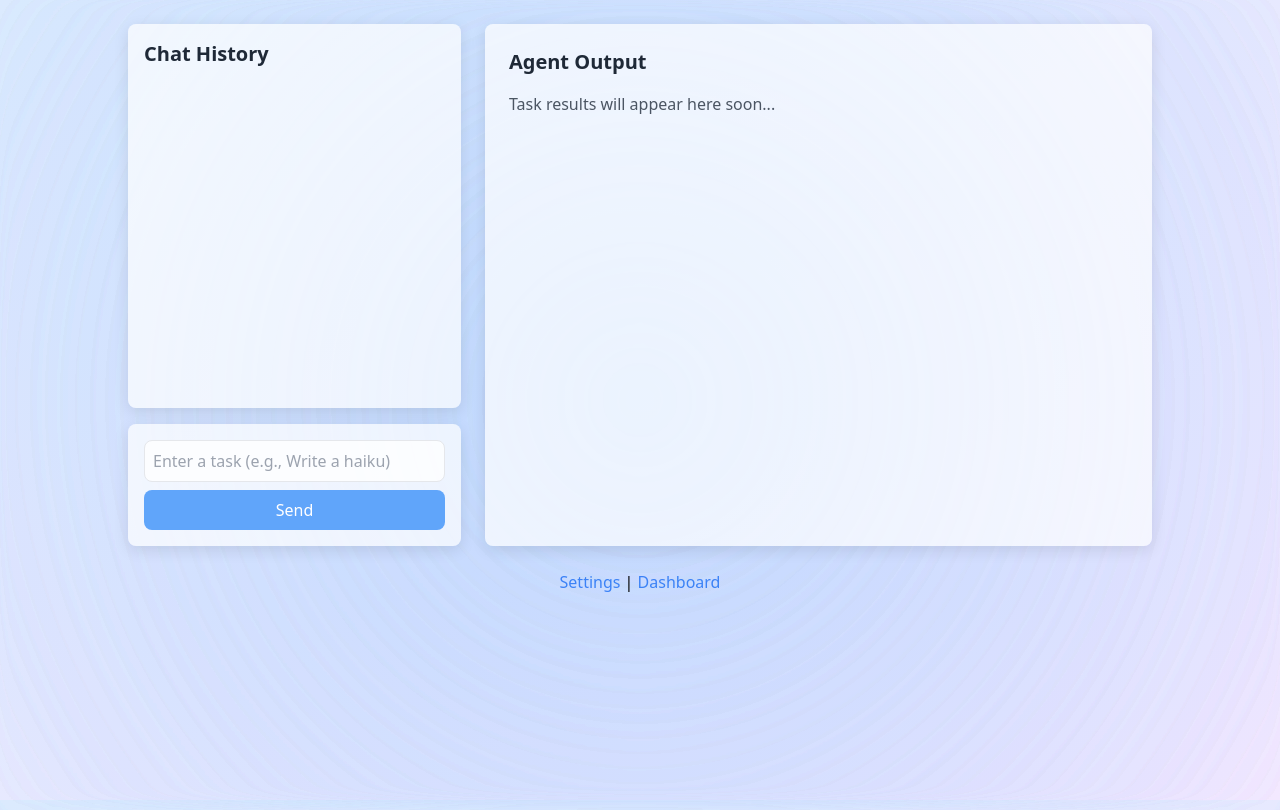
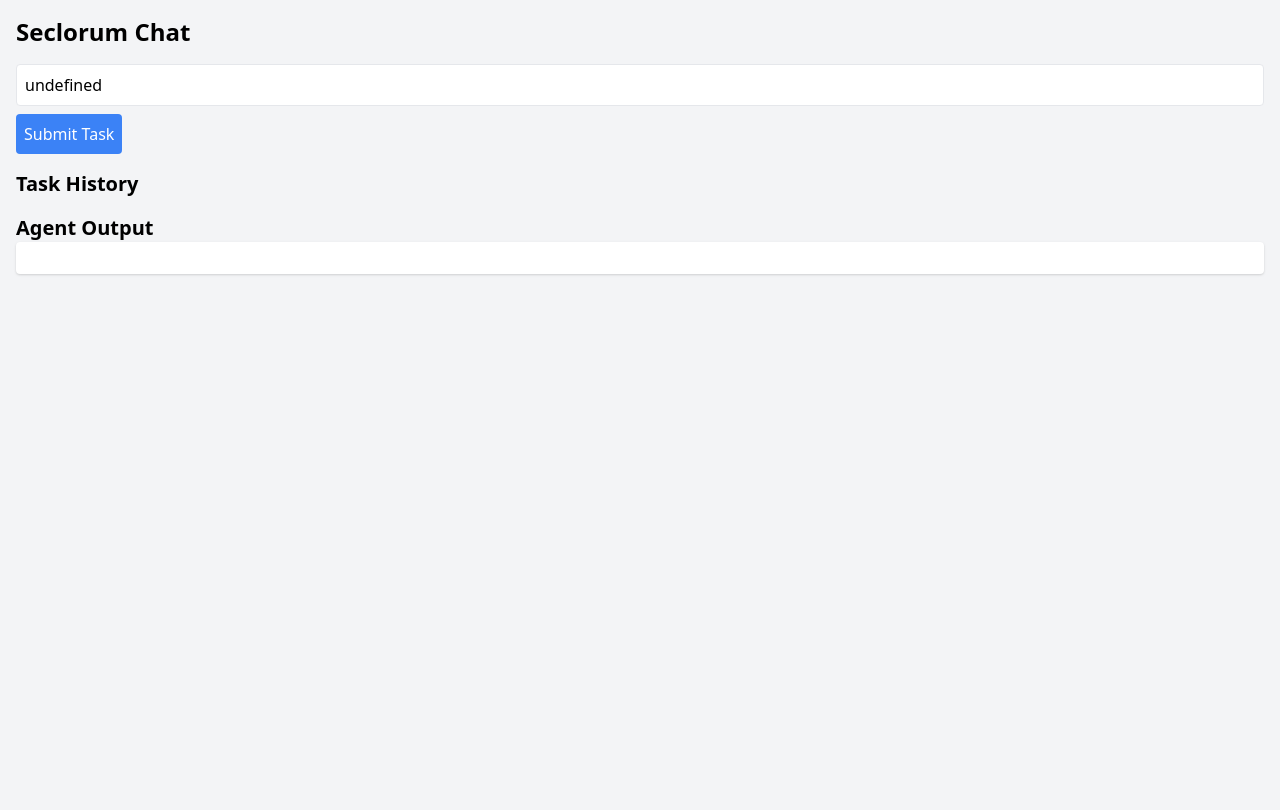
Before and after one commit to imars/seclorum, a Flask app: template seclorum/web/templates/chat.html in a window 1280 px wide. After the commit the page ends 275 px from the top, so only its background shows below. Run offline with Flask 3, Linux system fonts and the light colour scheme; the template is opened without the code that fills it, so the values that code supplies are empty; some libraries are stand-ins or nearby versions.

Commit message:
Add timestamps to log.txt, chat history to textbox, fix worker logging

```diff
--- a/seclorum/web/app.py
+++ b/seclorum/web/app.py
@@ -2,28 +2,40 @@
 from flask_socketio import SocketIO
 from seclorum.agents.master import MasterNode
 import logging
+import sys
+import signal
 
 app = Flask(__name__, template_folder="templates")
+socketio = SocketIO(app)
 app.master_node = None
-socketio = SocketIO(app)
 logging.basicConfig(filename='app.log', level=logging.DEBUG)
+
+def get_master_node():
+    global app
+    if app.master_node is None:
+        app.master_node = MasterNode()
+        app.master_node.socketio = socketio
+    return app.master_node
+
+def run_app():
+    master = get_master_node()
+    master.start()
+    socketio.emit("debug", {"message": "Server started"})
+    socketio.run(app, host="127.0.0.1", port=5000, debug=True)
 
 @app.route("/chat", methods=["GET", "POST"])
 def chat():
-    if app.master_node is None:
-        app.master_node = MasterNode()
-        app.master_node.start()
-        logging.debug("MasterNode initialized and started")
+    master = get_master_node()
+    if not master.is_running():
+        master.start()
     if request.method == "POST" and "task" in request.form:
         task_description = request.form["task"]
         if task_description:
-            task_id = len(app.master_node.tasks) + 1
-            logging.debug(f"Assigning task {task_id}: {task_description}")
-            app.master_node.process_task(task_id, task_description)
+            task_id = str(len(master.tasks) + 1)
+            master.process_task(task_id, task_description)
             socketio.emit("task_update", {"task_id": task_id, "description": task_description, "status": "assigned", "result": ""})
-            logging.debug(f"Task {task_id} emitted to SocketIO")
             return redirect(url_for("chat"))
-    return render_template("chat.html")
+    return render_template("chat.html", tasks=master.tasks)
 
 @app.route("/settings")
 def settings():
@@ -31,26 +43,34 @@
 
 @app.route("/dashboard")
 def dashboard():
-    if app.master_node is None:
-        app.master_node = MasterNode()
-        app.master_node.start()
-        logging.debug("MasterNode initialized for dashboard")
-    logging.debug(f"Rendering dashboard with tasks: {app.master_node.tasks}")
-    return render_template("dashboard.html", tasks=app.master_node.tasks)
+    master = get_master_node()
+    if not master.is_running():
+        master.start()
+    return render_template("dashboard.html", tasks=master.tasks)
 
 @app.route("/delete_task/<task_id>", methods=["POST"])
 def delete_task(task_id):
-    if app.master_node:
-        logging.debug(f"Attempting to delete task {task_id}. Current tasks: {app.master_node.tasks}")
-        if task_id in app.master_node.tasks:
-            del app.master_node.tasks[task_id]
-            app.master_node.save_tasks()
-            logging.debug(f"Deleted task {task_id}")
-            return redirect(url_for("dashboard"))
-        logging.debug(f"Task {task_id} not found for deletion")
-    else:
-        logging.debug("MasterNode not initialized for delete")
+    master = get_master_node()
+    if task_id in master.tasks:
+        del master.tasks[task_id]
+        master.save_tasks()
+        return redirect(url_for("dashboard"))
     return redirect(url_for("dashboard"))
 
+def shutdown_handler(signum, frame):
+    master = get_master_node()
+    master.stop()
+    sys.exit(0)
+
 if __name__ == "__main__":
-    socketio.run(app, host="127.0.0.1", port=5000, debug=True)
+    signal.signal(signal.SIGTERM, shutdown_handler)
+    signal.signal(signal.SIGINT, shutdown_handler)
+    if len(sys.argv) > 1 and sys.argv[1] == "stop":
+        master = get_master_node()
+        if master.is_running():
+            master.stop()
+            print("MasterNode stopped via CLI")
+        else:
+            print("MasterNode is not running")
+    else:
+        run_app()
--- a/seclorum/web/templates/chat.html
+++ b/seclorum/web/templates/chat.html
@@ -1,72 +1,84 @@
 <!DOCTYPE html>
-<html lang="en" class="light">
+<html>
 <head>
-    <meta charset="UTF-8">
     <title>Seclorum Chat</title>
-    <script src="https://cdn.tailwindcss.com"></script>
+    <link href="https://cdn.jsdelivr.net/npm/tailwindcss@2.2.19/dist/tailwind.min.css" rel="stylesheet">
     <script src="https://cdn.jsdelivr.net/npm/alpinejs@3.x.x/dist/cdn.min.js" defer></script>
-    <style>
-        .panel { background: rgba(255, 255, 255, 0.7); box-shadow: 0 4px 15px rgba(0, 0, 0, 0.1); border-radius: 0.5rem; transition: all 0.3s ease; }
-        .dark .panel { background: rgba(30, 41, 59, 0.7); box-shadow: 0 4px 15px rgba(0, 0, 0, 0.3); }
-        .active-task { background: rgba(255, 255, 255, 0.95); }
-        .dark .active-task { background: rgba(30, 41, 59, 0.95); }
-        .glow::after { content: ''; position: absolute; top: -10px; left: -10px; right: -10px; bottom: -10px; background: radial-gradient(circle, rgba(147, 197, 253, 0.2), transparent); z-index: -1; filter: blur(10px); }
-        .dark .glow::after { background: radial-gradient(circle, rgba(59, 130, 246, 0.2), transparent); }
-    </style>
+    <script src="https://cdnjs.cloudflare.com/ajax/libs/socket.io/4.7.5/socket.io.js"></script>
 </head>
-<body class="min-h-screen bg-gradient-to-br from-blue-100 to-purple-100 dark:from-slate-800 dark:to-slate-900 font-sans p-6 transition-colors duration-300">
-    <div class="max-w-5xl mx-auto flex space-x-6" x-data="appData">
-        <!-- Left Panel: Chat & History -->
-        <div class="w-1/3 flex flex-col space-y-4">
-            <div class="panel p-4 glow h-96 flex flex-col">
-                <h2 class="text-xl font-semibold text-gray-800 dark:text-gray-100 mb-4">Chat History</h2>
-                <div class="flex-1 overflow-y-auto flex flex-col-reverse" x-ref="history">
-                    <template x-for="(msg, index) in messages.slice().reverse()" :key="index">
-                        <div :class="tasks[msg] ? 'panel mb-2 p-3 active-task bg-blue-50 dark:bg-blue-900' : 'panel mb-2 p-3'" x-text="msg"></div>
+<body class="bg-gray-100">
+    <div class="container mx-auto p-4" x-data="{ tasks: {{ tasks | tojson }}, history: ['Write a haiku', 'What’s 2+2?', 'Tell a joke'], newTask: '' }">
+        <h1 class="text-2xl font-bold mb-4">Seclorum Chat</h1>
+
+        <!-- Chat Input with History -->
+        <form action="/chat" method="POST" class="mb-4">
+            <div class="relative">
+                <input
+                    type="text"
+                    name="task"
+                    x-model="newTask"
+                    @keydown.enter.prevent="submitTask()"
+                    @input="filterHistory()"
+                    list="task-history"
+                    class="w-full p-2 border rounded"
+                    placeholder="Enter your task..."
+                >
+                <datalist id="task-history">
+                    <template x-for="item in history" :key="item">
+                        <option x-text="item"></option>
                     </template>
+                </datalist>
             </div>
+            <button type="submit" class="mt-2 bg-blue-500 text-white p-2 rounded">Submit Task</button>
+        </form>
+
+        <!-- Task History -->
+        <div class="mb-4">
+            <h2 class="text-xl font-semibold">Task History</h2>
+            <ul class="list-disc pl-5">
+                <template x-for="(task, id) in tasks" :key="id">
+                    <li x-text="task.description + ' - ' + task.status"></li>
+                </template>
+            </ul>
         </div>
-            <div class="panel p-4 glow" x-data="{ input: '' }">
-                <form @submit.prevent="if (input) { messages.push(input); saveMessages(); fetch('/chat', { method: 'POST', headers: { 'Content-Type': 'application/x-www-form-urlencoded' }, body: 'task=' + encodeURIComponent(input) }).then(res => res.text()).then(() => { tasks[input] = true; setTimeout(() => { delete tasks[input]; saveMessages(); }, 5000); }); input = ''; $refs.history.scrollTop = 0; }">
-                    <input type="text" x-model="input" placeholder="Enter a task (e.g., Write a haiku)" class="w-full p-2 border rounded-lg bg-white/80 dark:bg-slate-600 dark:text-white focus:outline-none focus:ring-2 focus:ring-blue-400">
-                    <input type="submit" value="Send" class="mt-2 w-full p-2 bg-blue-400 dark:bg-blue-600 text-white rounded-lg hover:bg-blue-500 dark:hover:bg-blue-700">
-                </form>
+
+        <!-- Agent Output -->
+        <div>
+            <h2 class="text-xl font-semibold">Agent Output</h2>
+            <div x-ref="output" class="bg-white p-4 rounded shadow"></div>
         </div>
-        </div>
-        <!-- Right Panel: Placeholder -->
-        <div class="w-2/3 panel p-6 glow">
-            <h2 class="text-xl font-semibold text-gray-800 dark:text-gray-100 mb-4">Agent Output</h2>
-            <p class="text-gray-600 dark:text-gray-400">Task results will appear here soon...</p>
-        </div>
-    </div>
-    <p class="mt-6 text-center"><a href="/settings" class="text-blue-500 dark:text-blue-400 hover:underline">Settings</a> | <a href="/dashboard" class="text-blue-500 dark:text-blue-400 hover:underline">Dashboard</a></p>
+
         <script>
             document.addEventListener('alpine:init', () => {
-            Alpine.data('appData', () => ({
-                darkMode: localStorage.getItem('darkMode') === 'true',
-                messages: JSON.parse(localStorage.getItem('chatMessages') || '[]'),
-                tasks: {},
-                init() {
-                    console.log('Alpine init messages:', this.messages);
-                    document.documentElement.classList.toggle('dark', this.darkMode);
-                    this.$watch('messages', () => this.saveMessages());
+                Alpine.data('chat', () => ({
+                    submitTask() {
+                        if (this.newTask) {
+                            this.history = [this.newTask, ...this.history.slice(0, 9)]; // Keep last 10
+                            this.$el.querySelector('form').submit();
+                        }
                     },
-                saveMessages() {
-                    localStorage.setItem('chatMessages', JSON.stringify(this.messages));
-                    console.log('Saved messages:', this.messages);
+                    filterHistory() {
+                        // Optional: Filter history based on input (not implemented here)
                     }
                 }));
             });
 
-        document.addEventListener('DOMContentLoaded', () => {
-            window.addEventListener('click', () => {
-                const root = Alpine.$data(document.querySelector('[x-data="appData"]'));
-                if (root) {
-                    root.darkMode = localStorage.getItem('darkMode') === 'true';
-                    document.documentElement.classList.toggle('dark', root.darkMode);
+            const socket = io.connect('http://' + document.domain + ':' + location.port);
+            socket.on('connect', () => {
+                console.log('SocketIO connected');
+            });
+            socket.on('debug', (data) => {
+                console.log('Debug:', data);
+            });
+            socket.on('task_update', (data) => {
+                console.log('Task update:', data);
+                const output = document.querySelector('[x-ref="output"]');
+                if (data.status === 'completed') {
+                    output.innerHTML += `<p><strong>Task ${data.task_id}:</strong> ${data.result}</p>`;
                 }
-            });
+                Alpine.store('chat').tasks[data.task_id] = data;
             });
         </script>
+    </div>
 </body>
 </html>
```
Also changed, not shown: seclorum/agents/base.py (+12 -4 lines). Lines whose indentation alone changed are shown as unchanged.
